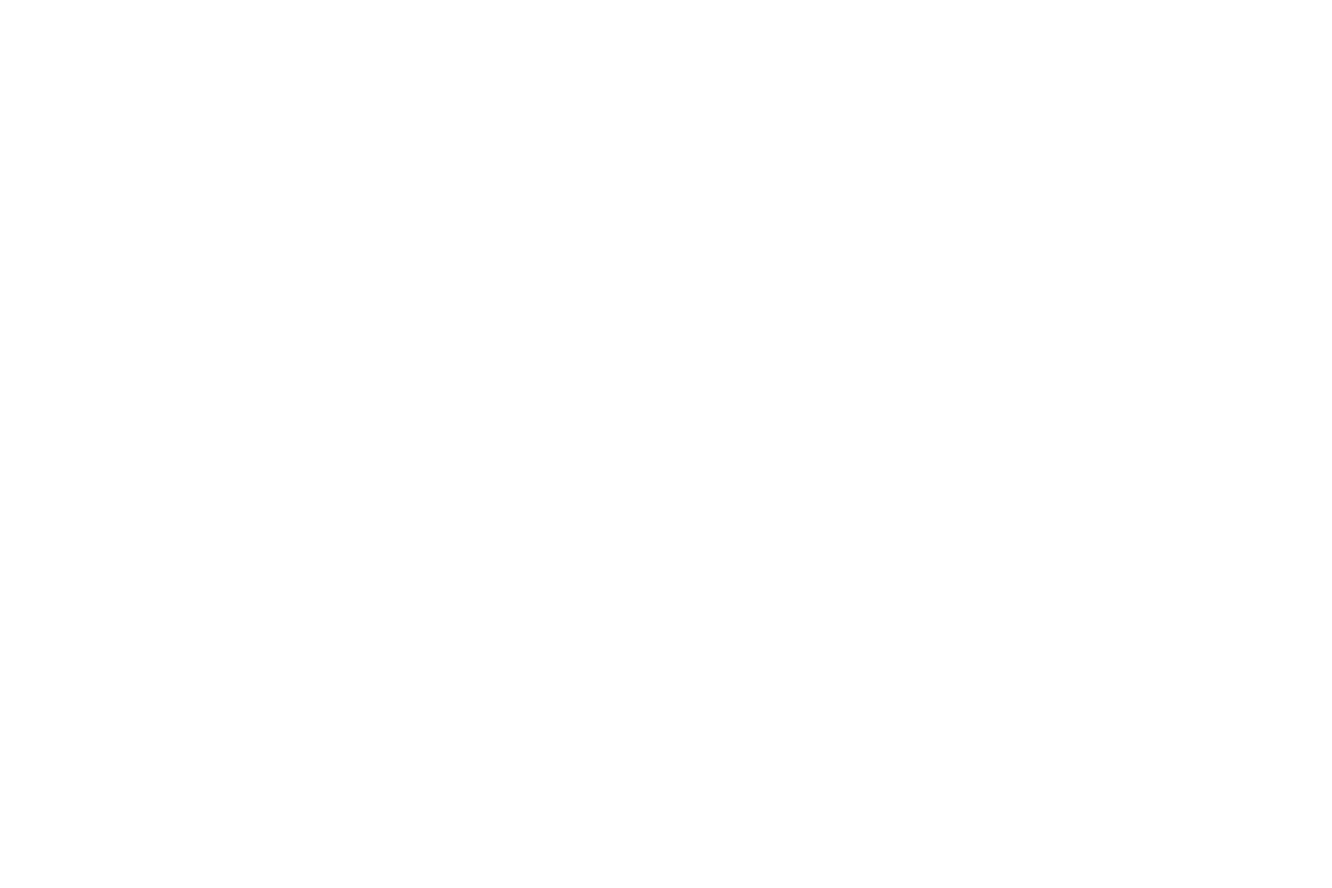
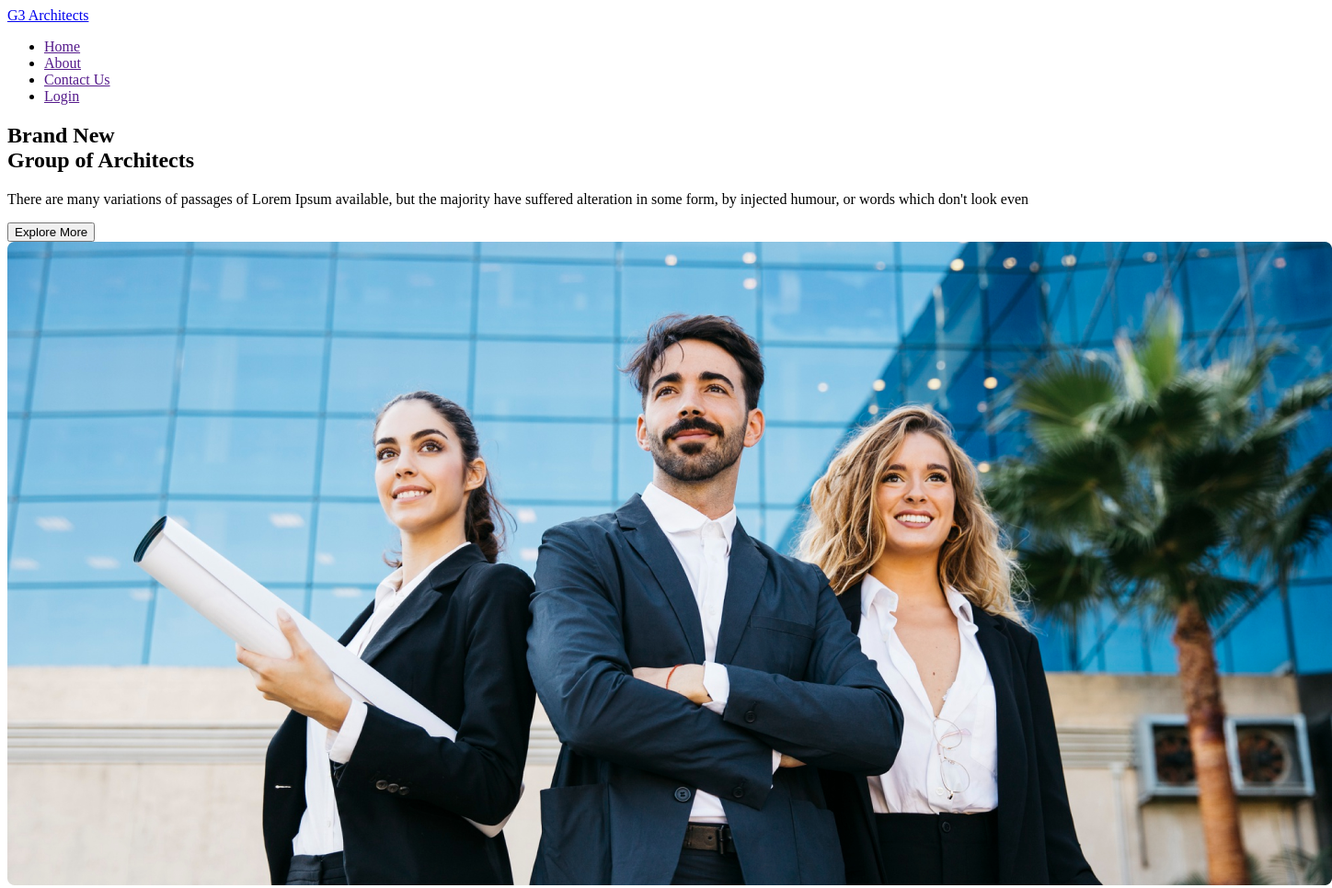
Before and after one commit to alfa96git/G3-Architect-Project, a plain HTML site: page index.html in a window 1280 px wide. Shown: the whole page at 92% size, 1448 px wide, since content can reach past the window. Before the commit the page ends 800 px from the top, so only its background shows below. Drawn offline with Linux system fonts and the light colour scheme.

Commit message:
Done Header & Banner HTML Section

```diff
--- a/index.html
+++ b/index.html
@@ -1,12 +1,51 @@
 <!DOCTYPE html>
 <html lang="en">
+
 <head>
     <meta charset="UTF-8">
     <meta http-equiv="X-UA-Compatible" content="IE=edge">
     <meta name="viewport" content="width=device-width, initial-scale=1.0">
     <title>G3 Architect</title>
 </head>
+
 <body>
+    <!-- Started Header & Banner Section -->
+    <header class="header-and-banner">
+        <div class="header">
+            <nav class="nav">
+                <div>
+                    <a href="index.html" class="logo">G3 Architects</a>
+                </div>
+                <label for="menu-btn" class="menu-btn">
+                    <i class="fa-solid fa-bars"></i>
+                </label>
+                <div class="menu">
+                    <ul>
+                        <li><a href="">Home</a></li>
+                        <li><a href="">About</a></li>
+                        <li><a href="">Contact Us</a></li>
+                        <li><a href="">Login</a></li>
+                    </ul>
+                </div>
+            </nav>
+        </div>
 
+        <div class="banner">
+            <article class="banner-descriptions">
+                <h2 class="banner-title">Brand New <br>
+                    Group of Architects
+                </h2>
+                <p class="banner-description">
+                    There are many variations of passages of Lorem Ipsum available, but the majority have suffered
+                    alteration in some form, by injected humour, or words which don't look even
+                </p>
+                <button class="btn-primary">Explore More</button>
+            </article>
+            <div class="banner-img">
+                <img src="images/banner.png" alt="">
+            </div>
+        </div>
+    </header>
 </body>
+
 </html>
```
